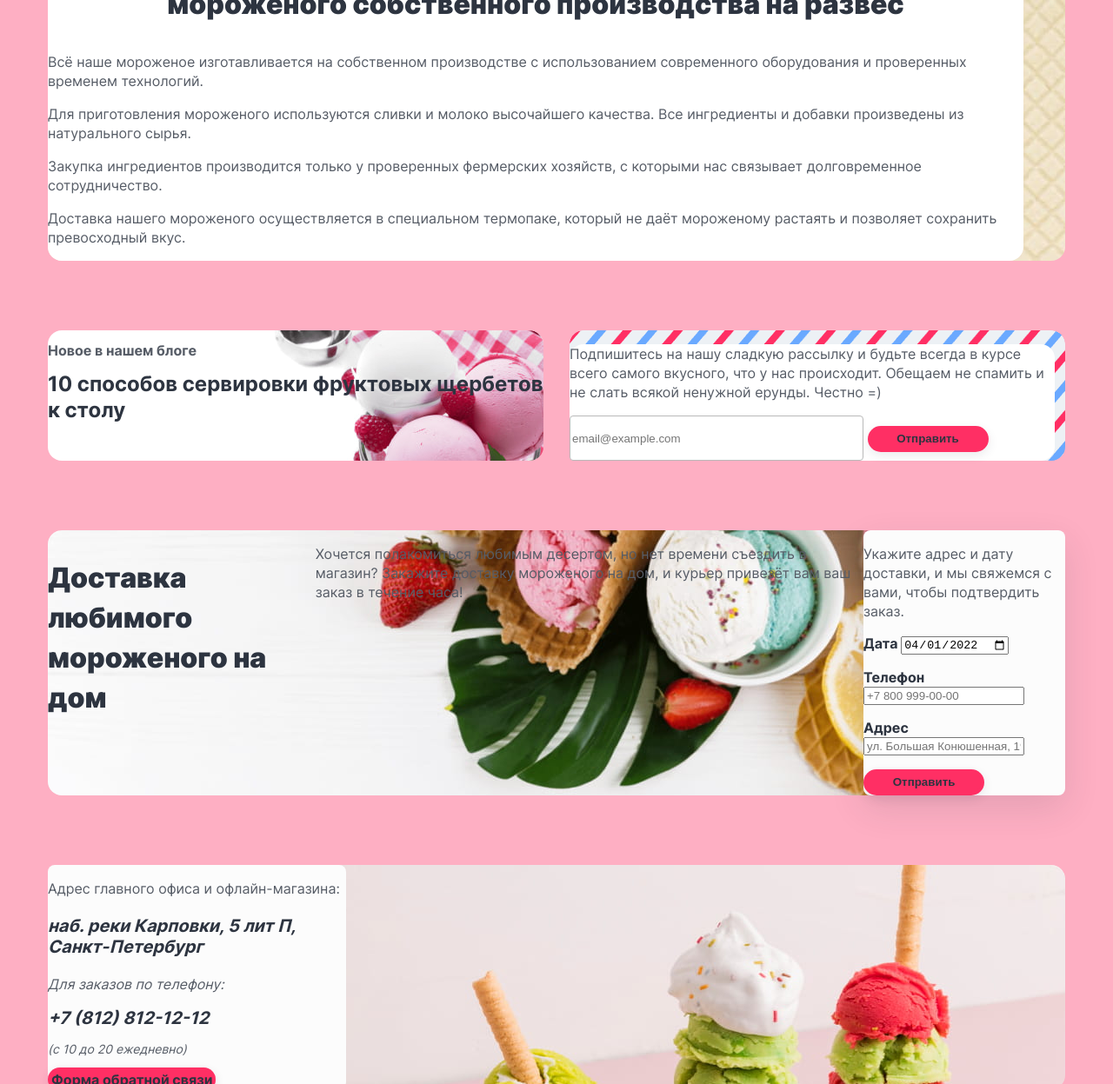
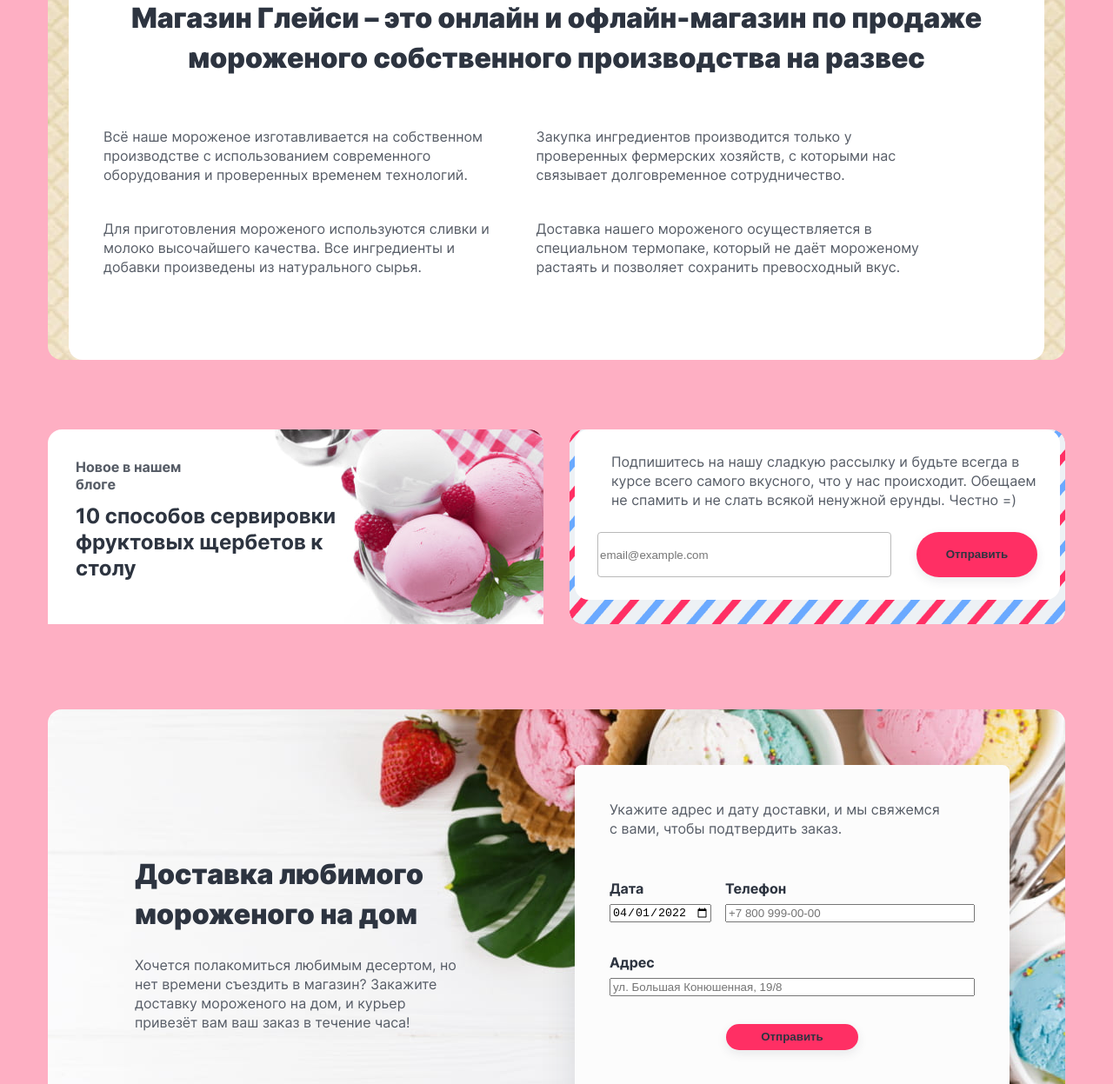
Before and after one commit to htmlacademy-htmlcss/1078267-gllacy-1, a plain HTML site: page index.html in a window 1280 px wide. Shown: the part 1930-3177 px from the top of the page at 87% size. Drawn offline with Linux system fonts and the light colour scheme.

Commit message:
размечает микросеткой мейн

```diff
--- a/index.html
+++ b/index.html
@@ -79,7 +79,8 @@
             </div>
             <div class="slider-image-wrapper">
               <img class="slider-image" src="images/slider/slider-product-1.png" width="327.15" height="507"
-              alt="Пломбир с клубничным джемом."></div>
+                alt="Пломбир с клубничным джемом.">
+            </div>
           </li>
           <li class="slider-item visually-hidden">
             <div class="slider-item-wrapper">
@@ -187,7 +188,7 @@
       <section class="goods">
         <h2 class="goods-title visually-hidden">Популярные товары</h2>
         <p class="goods-description">
-          <b>Попробуйте самые популярные вкусы нашего мороженого</b>
+          <b>Попробуйте самые популярные<br> вкусы нашего мороженого</b>
         </p>
         <ul class="goods-list">
           <li class="goods-card">
@@ -197,9 +198,12 @@
               <h3 class="goods-card-name">Малинка</h3>
               <p class="goods-card-descriprion">Сливочное мороженое с малиновым джемом</p>
             </a>
+            <div class="goods-card-order">
               <b class="goods-card-price">310 ₽/кг</b>
-            <button class="button goods-card-button" type="button"><img src="images/main/cart-white.svg" alt="Добавить в корзину"> <span class="visually-hidden">Добавить в
+              <button class="button goods-card-button" type="button"><img src="images/main/cart-white.svg"
+                  alt="Добавить в корзину"> <span class="visually-hidden">Добавить в
                   корзину</span></button>
+            </div>
           </li>
           <li class="goods-card">
             <a class="goods-card-link" href="#">
@@ -208,9 +212,12 @@
               <h3 class="goods-card-name">Фисташка</h3>
               <p class="goods-card-descriprion">Фисташковый пломбир с кусочками шоколада</p>
             </a>
+            <div class="goods-card-order">
               <b class="goods-card-price">340 ₽/кг</b>
-            <button class="button goods-card-button" type="button"><img src="images/main/cart-white.svg" alt="Добавить в корзину"> <span class="visually-hidden">Добавить в
+              <button class="button goods-card-button" type="button"><img src="images/main/cart-white.svg"
+                  alt="Добавить в корзину"> <span class="visually-hidden">Добавить в
                   корзину</span></button>
+            </div>
           </li>
           <li class="goods-card">
             <a class="goods-card-link" href="#">
@@ -219,9 +226,12 @@
               <h3 class="goods-card-name">Черника</h3>
               <p class="goods-card-descriprion">Крем-брюле с черничным джемом</p>
             </a>
+            <div class="goods-card-order">
               <b class="goods-card-price">330 ₽/кг</b>
-            <button class="button goods-card-button" type="button"><img src="images/main/cart-white.svg" alt="Добавить в корзину"> <span class="visually-hidden">Добавить в
+              <button class="button goods-card-button" type="button"><img src="images/main/cart-white.svg"
+                  alt="Добавить в корзину"> <span class="visually-hidden">Добавить в
                   корзину</span></button>
+            </div>
           </li>
           <li class="goods-card">
             <a class="goods-card-link" href="#">
@@ -230,9 +240,12 @@
               <h3 class="goods-card-name">Бабл-гам</h3>
               <p class="goods-card-descriprion">Ванильный пломбир со сладкой посыпкой</p>
             </a>
+            <div class="goods-card-order">
               <b class="goods-card-price">320 ₽/кг</b>
-            <button class="button goods-card-button" type="button"><img src="images/main/cart-white.svg" alt="Добавить в корзину"> <span class="visually-hidden">Добавить в
+              <button class="button goods-card-button" type="button"><img src="images/main/cart-white.svg"
+                  alt="Добавить в корзину"> <span class="visually-hidden">Добавить в
                   корзину</span></button>
+            </div>
           </li>
         </ul>
       </section>
@@ -244,6 +257,7 @@
           <p class="about-company-description">Магазин Глейси – это онлайн и офлайн-магазин по продаже мороженого
             собственного производства на развес</p>
           <ul class="about-company-advantages-list">
+            <div class="advantages-item-wrapper">
               <li class="about-company-advantages-item">
                 <p class="about-company-advantages-description">Всё наше мороженое изготавливается на собственном
                   производстве
@@ -251,11 +265,14 @@
                 </p>
               </li>
               <li class="about-company-advantages-item">
-              <p class="about-company-advantages-description">Для приготовления мороженого используются сливки и молоко
+                <p class="about-company-advantages-description">Для приготовления мороженого используются сливки и
+                  молоко
                   высочайшего качества.
                   Все ингредиенты и добавки произведены из натурального сырья.
                 </p>
               </li>
+            </div>
+            <div class="advantages-item-wrapper">
               <li class="about-company-advantages-item">
                 <p class="about-company-advantages-description">Закупка ингредиентов производится только
                   у проверенных фермерских хозяйств, с которыми нас связывает долговременное сотрудничество.
@@ -266,6 +283,7 @@
                   термопаке, который не даёт мороженому растаять и позволяет сохранить превосходный вкус.
                 </p>
               </li>
+            </div>
           </ul>
         </div>
 
@@ -298,30 +316,34 @@
       </div>
 
       <section class="delivery">
+        <div class="delivery-description-wrapper">
           <h2 class="delivery-title visually-hidden">Заказать мороженное на дом</h2>
         <p class="delivery-description-title">Доставка любимого мороженого на дом</p>
         <p class="delivery-description">Хочется полакомиться любимым десертом, но нет времени съездить в магазин?
           Закажите
           доставку мороженого на дом, и курьер привезёт вам ваш заказ в течение часа!
         </p>
+        </div>
 
-        <div class="delivery-order-wrapper">
           <section class="delivery-order">
             <h2 class="visually-hidden">Форма обратной связи для оформления доставки</h2>
             <p class="delivery-order-description">Укажите адрес и дату доставки, и мы свяжемся с вами, чтобы подтвердить
               заказ.</p>
-            <form class="delivery-order" action="https://echo.htmlacademy.ru/" method="post">
+            <form class="delivery-order-form" action="https://echo.htmlacademy.ru/" method="post">
+              <div class="date-and-phone-wrapper">
                 <p class="delivery-order-date">
                   <label class="form-label" for="delivery-order-date">Дата</label>
                   <input type="date" id="delivery-order-date" name="delivery-order-date" value="2022-04-01" required>
                 </p>
                 <p class="delivery-order-phone">
-                <label for="delivery-order-phone">
+                  <label class="form-label" for="delivery-order-phone">
                     Телефон
                   </label>
                   <input type="tel" id="delivery-order-phone" name="delivery-order-phone" placeholder="+7 800 999-00-00"
                     required>
                 </p>
+              </div>
+
               <p class="delivery-order-address">
                 <label class="form-label" for="delivery-order-address">Адрес</label>
                 <input type="text" id="delivery-order-address" name="delivery-order-address"
@@ -332,7 +354,7 @@
 
 
           </section>
-        </div>
+
       </section>
 
       <section class="contacts">
--- a/styles/styles.css
+++ b/styles/styles.css
@@ -67,7 +67,6 @@ body {
   border-radius: 50%;
   border: 2px solid #fcfcfc;
   background: rgba(252, 252, 252, 0.3);
-
 }
 
 .slider-pagination-button {
@@ -78,7 +77,7 @@ body {
   border: none;
 }
 
-.order-button{
+.order-button {
   margin: 0 316px 138px 70px;
 }
 
@@ -88,8 +87,9 @@ body {
 }
 
 .goods-card-button {
-  width: 32px;
-  height: 32px;
+  margin-left: auto;
+  min-width: 32px;
+  min-height: 32px;
   background: #ff2f64 no-repeat;
   border-radius: 50%;
   border: none;
@@ -100,7 +100,6 @@ body {
   background: #ff2f64;
   box-shadow: 0 4px 12px 0 rgba(45, 52, 64, 0.1);
 }
-
 
 .navigation-list,
 .catalog-list,
@@ -239,8 +238,6 @@ body {
   margin-left: 70px;
 }
 
-
-
 .slider-image-wrapper {
   margin: 0;
   padding: 0;
@@ -263,8 +260,6 @@ top: 0;
 left: 0;
 } */
 
-
-
 .social-media-slider {
   margin-top: auto;
 }
@@ -274,7 +269,6 @@ left: 0;
   min-width: 104px;
   margin: 0;
   padding: 0;
-
 }
 
 .social-media-item {
@@ -286,8 +280,6 @@ left: 0;
 .social-media-item::nth-child(3n) {
   margin-right: 0;
 }
-
-
 
 .special-offers-description,
 .goods-description,
@@ -332,6 +324,7 @@ left: 0;
 }
 
 .special-offers-item-title {
+  min-width: 434px;
   font-size: 24px;
   font-weight: 700;
   line-height: 30px;
@@ -352,6 +345,12 @@ left: 0;
   margin-bottom: 80px;
 }
 
+.goods-description {
+  margin: 0;
+  padding: 0;
+  margin-bottom: 56px;
+}
+
 .goods-list {
   display: flex;
   flex-wrap: wrap;
@@ -363,7 +362,7 @@ left: 0;
 .goods-card {
   display: flex;
   flex-direction: column;
-  width: 270px;
+  max-width: 270px;
   border-radius: 8px;
   background-color: #fcfcfc;
 }
@@ -372,9 +371,18 @@ left: 0;
   text-decoration: none;
   color: #2d3440;
   display: block;
+  padding: 0 40px 16px 40px;
+}
+
+.goods-card-image {
+  border-radius: 50%;
+  margin-bottom: 16px;
 }
 
 .goods-card-name {
+  margin: 0;
+  padding: 0;
+  margin-bottom: 8px;
   font-size: 20px;
   font-weight: 700;
   line-height: 24px;
@@ -384,24 +392,31 @@ left: 0;
 .goods-card-descriprion {
   color: #565c66;
   text-align: center;
+  margin: 0;
+  padding: 0;
+  margin-bottom: 16px;
+}
+
+.goods-card-order {
+  display: flex;
+  margin: 0 40px 24px 40px;
+  padding: 0;
 }
 
 .goods-card-price {
+  padding-top: 4px;
+  padding-bottom: 4px;
+  min-width: 89px;
   font-size: 20px;
   font-weight: 700;
   line-height: 24px;
 }
 
-
-
-.goods-card-image {
-  border-radius: 50%;
-}
-
 .about-company {
+  width: 1170px;
   display: flex;
-  justify-content: space-between;
-  width: 1170px;
+  flex-direction: column;
+  align-items: center;
   margin: 0 auto;
   margin-bottom: 80px;
   background: url("../images/main/ceo-background.jpg") no-repeat;
@@ -409,18 +424,49 @@ left: 0;
 }
 
 .about-company-wrapper {
+  display: flex;
+  flex-direction: column;
   width: 1122px;
+  margin: 0 auto;
   background-color: #fff;
   border-radius: 16px;
 }
 
+.about-company-description {
+  max-width: 995px;
+  margin: 56px 63.5px;
+  padding: 0;
+}
+
 .about-company-advantages-list {
-  margin: 0;
+  display: flex;
+  flex-wrap: nowrap;
+  flex-direction: row;
+  justify-content: space-around;
+  max-width: 995px;
+  margin: 0 40px 56px 40px;
   padding: 0;
+}
+
+.advantages-item-wrapper {
+  flex: 1 0;
+  width: 50%;
+}
+
+.about-company-advantages-item {
+  max-width: 505.5px;
+  margin-right: 32px;
+  margin-bottom: 40px;
+}
+
+.about-company-advantages-item::nth-child(2n) {
+  margin-right: 0;
+  margin-bottom: 0;
 }
 
 .about-company-advantages-description {
   color: #565c66;
+  margin: 0;
 }
 
 .additional-and-news {
@@ -432,18 +478,23 @@ left: 0;
 }
 
 .aditional {
+  display: flex;
+  flex-direction: column;
   width: 570px;
   background: url("../images/main/additional-background.jpg") no-repeat;
   border-radius: 16px;
 }
 
 .additional-title {
+  margin: 32.59px 368px 12.22px 32px;
   font-size: 16px;
   line-height: 20px;
   color: #565c66;
 }
 
 .additional-link {
+  display: block;
+  margin: 0 235px 67.15px 32px;
   font-size: 24px;
   font-weight: 700;
   line-height: 30px;
@@ -451,15 +502,18 @@ left: 0;
   text-decoration: none;
 }
 
-
-
 .news {
+  display: flex;
+  flex-direction: column;
+  align-items: center;
   width: 570px;
   background: url("../images/main/subscribe-background.png") no-repeat;
   border-radius: 16px;
 }
 
 .news-wrapper {
+  display: flex;
+  flex-direction: column;
   width: 558px;
   background-color: #fff;
   border-radius: 16px;
@@ -467,6 +521,12 @@ left: 0;
 
 .news-description {
   color: #565c66;
+  margin: 26px 26px 26px 42px;
+}
+
+.news-form {
+  display: flex;
+  margin: 0px 26px 26px 26px;
 }
 
 .field {
@@ -477,9 +537,13 @@ left: 0;
   background: var(--basic-white, #fff);
 }
 
+.news-button {
+  margin-left: auto;
+}
+
 .delivery {
   display: flex;
-  justify-content: space-between;
+  justify-content: space-around;
   width: 1170px;
   margin: 0 auto;
   margin-bottom: 80px;
@@ -487,14 +551,14 @@ left: 0;
   border-radius: 16px;
 }
 
-.delivery-order-wrapper {
-  width: 500px;
-  border-radius: 8px;
-  background: #fcfcfc;
-  box-shadow: 0 15px 40px 0 rgba(45, 52, 64, 0.12);
+.delivery-description-wrapper {
+  display: flex;
+  flex-direction: column;
 }
 
 .delivery-description-title {
+  max-width: 356px;
+  margin: 167px 150px 24px 100px;
   font-size: 32px;
   font-style: normal;
   font-weight: 900;
@@ -502,11 +566,31 @@ left: 0;
 }
 
 .delivery-description {
+  max-width: 371px;
+  margin: 0 130px 163px 100px;
   color: #565c66;
 }
 
+.delivery-order {
+  display: flex;
+  flex-direction: column;
+  max-width: 500px;
+  margin: 64px 64px 64px auto;
+  padding: 0;
+  border-radius: 8px;
+  background: #fcfcfc;
+  box-shadow: 0 15px 40px 0 rgba(45, 52, 64, 0.12);
+}
+
 .delivery-order-description {
+  margin: 40px 80px 32px 40px;
   color: #565c66;
+}
+
+.delivery-order-form {
+  display: flex;
+  flex-direction: column;
+  margin: 0 40px 42px 40px;
 }
 
 .delivery-order-date,
@@ -517,9 +601,41 @@ left: 0;
   line-height: 20px;
 }
 
-.contacts {
+.date-and-phone-wrapper {
   display: flex;
   justify-content: space-between;
+  margin-bottom: 20px;
+}
+
+.delivery-order-date {
+  display: flex;
+  flex-direction: column;
+  width: 117px;
+}
+
+.delivery-order-phone {
+  display: flex;
+  flex-direction: column;
+  width: 287px;
+}
+
+.delivery-order-address {
+  display: flex;
+  flex-direction: column;
+  width: 420px;
+  margin: 0;
+  margin-bottom: 32px;
+}
+
+.delivery-order-button {
+  margin: 0 134px;
+}
+
+.form-label {
+  margin-bottom: 8px;
+}
+
+.contacts {
   width: 1170px;
   margin: 0 auto;
   background: url("../images/main/contacts-background.jpg") no-repeat;
@@ -527,7 +643,10 @@ left: 0;
 }
 
 .contacts-wrapper {
+  display: flex;
+  flex-direction: column;
   width: 343px;
+  margin: 64px 763px 64px 64px;
   background-color: #fcfcfc;
   border-radius: 8px;
 }
@@ -537,13 +656,31 @@ left: 0;
   color: #565c66;
 }
 
+.adress-description {
+max-width: 179px;
+margin: 40px 124px 12px 40px;
+}
+
+
 .contacts-address-text {
+  max-width: 263px;
+  margin: 0 40px 24px 40px;
+  font-style: normal;
   font-size: 20px;
   font-weight: 700;
   line-height: 24px;
 }
 
+.contacs-phone-text {
+  font-style: normal;
+  max-width: 203px;
+  margin: 0 100px 12px 40px;
+}
+
 .contacts-phone-number {
+  max-width: 225px;
+  margin: 0 78px 0px 40px;
+  font-style: normal;
   font-size: 20px;
   font-weight: 700;
   line-height: 24px;
@@ -552,18 +689,27 @@ left: 0;
 }
 
 .contacts-schedule {
+  max-width: 225px;
+  margin: 0 143px 32px 40px;
+  font-style: normal;
   font-size: 14px;
   line-height: 20px;
   color: #565c66;
 }
+
+.contacts-form-button {
+  margin: 0 53px 40px 40px;
+  text-align: center;
+  color: #FCFCFC;
+}
+
+
 /*футер*/
 .page-footer-wrapper {
   display: flex;
   width: 1170px;
   margin: 0 auto;
 }
-
-
 
 .social-media-list-footer {
   margin-right: 259px;
```
Lines whose indentation alone changed are shown as unchanged.
